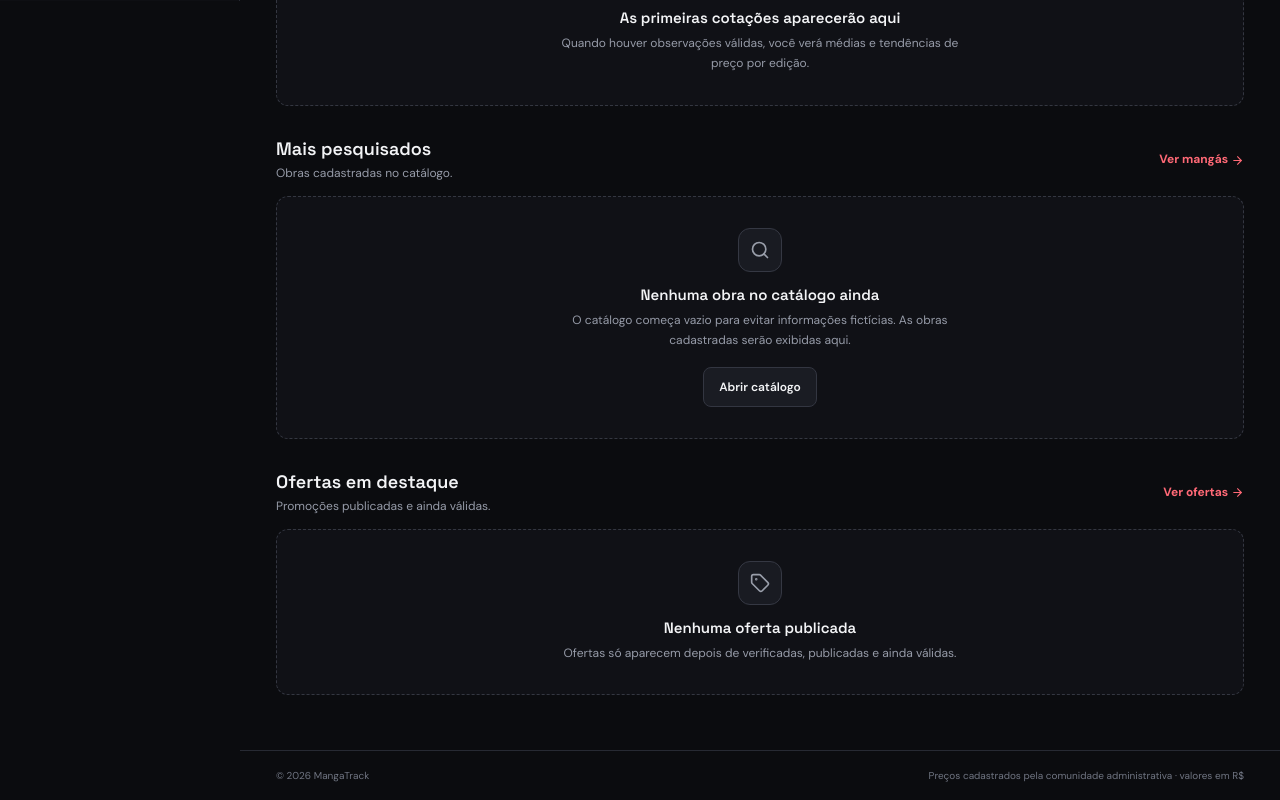
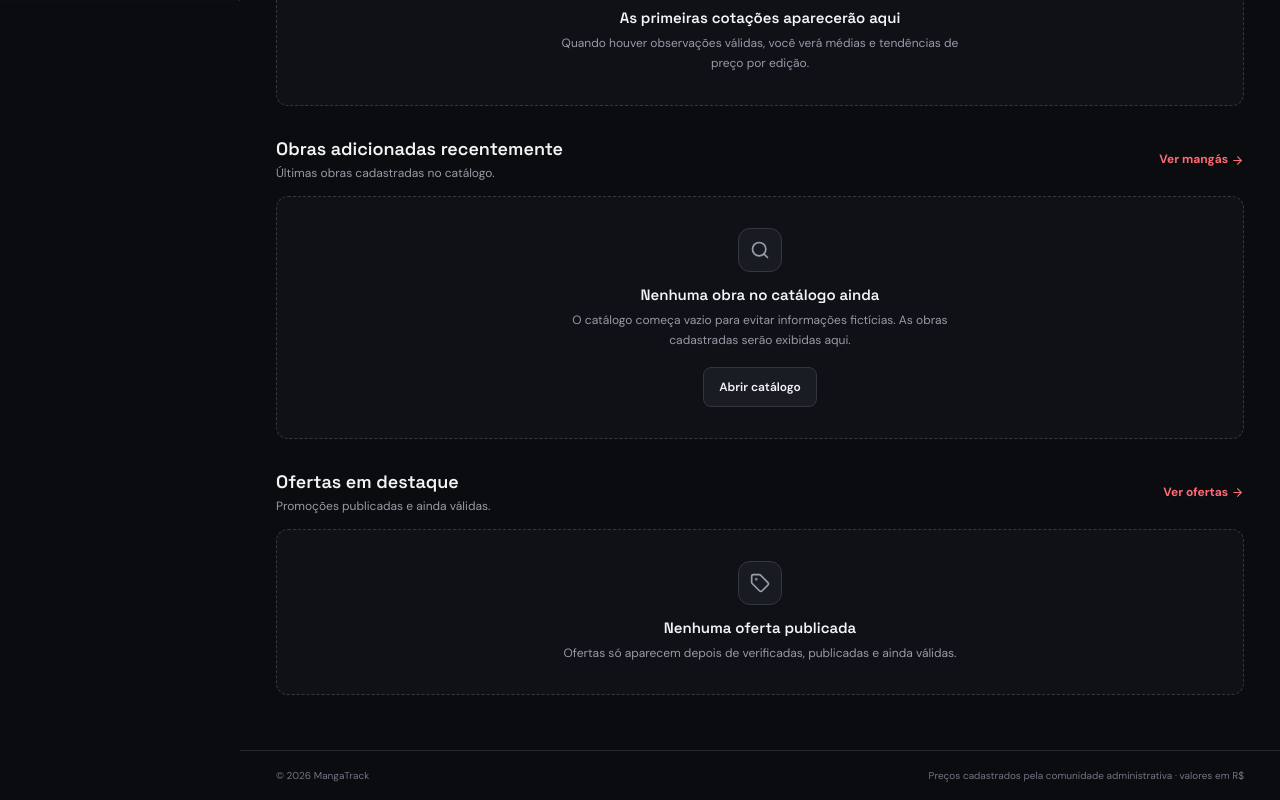
Before and after one commit to plpa12/MangaTrack, a Next.js app: page / in a window 1280 px wide. Shown: the part 799-1599 px from the top of the page. Built offline with nearby package versions, Linux system fonts and the light colour scheme.

Commit message:
copy: label recent manga accurately until popularity tracking exists

```diff
--- a/app/page.tsx
+++ b/app/page.tsx
@@ -26,7 +26,7 @@ export default function HomePage() {
     <section><div className="section-head"><div><h2>Cotações atualizadas</h2><p>Histórico de coleções usadas completas por edição.</p></div><Link href="/quotations" className="section-link">Ver cotações <ArrowRight size={13} style={{display:"inline",verticalAlign:"middle"}}/></Link></div>
       {quotationSummaries.length ? <div className="admin-list">{quotationSummaries.map(({edition,manga,summary}) => <div className="admin-item" key={edition.id}><div><strong>{manga?.title ?? "Obra"} — {edition.name}</strong><small>{summary.observationCount} observações · atualizado em {summary.latestObservedAt ? new Intl.DateTimeFormat("pt-BR",{dateStyle:"medium"}).format(new Date(summary.latestObservedAt)) : "—"}</small></div><strong>{formatBRL(summary.averageCents)}</strong></div>)}</div> : <div className="empty-state"><span className="empty-icon"><TrendingUp size={20}/></span><h3>As primeiras cotações aparecerão aqui</h3><p>Quando houver observações válidas, você verá médias e tendências de preço por edição.</p></div>}
     </section>
-    <section><div className="section-head"><div><h2>Mais pesquisados</h2><p>Obras cadastradas no catálogo.</p></div><Link href="/mangas" className="section-link">Ver mangás <ArrowRight size={13} style={{display:"inline",verticalAlign:"middle"}}/></Link></div>
+    <section><div className="section-head"><div><h2>Obras adicionadas recentemente</h2><p>Últimas obras cadastradas no catálogo.</p></div><Link href="/mangas" className="section-link">Ver mangás <ArrowRight size={13} style={{display:"inline",verticalAlign:"middle"}}/></Link></div>
       {recentMangas.length ? <div className="manga-grid">{recentMangas.map((manga) => <Link className="manga-card" href={`/mangas/${manga.id}`} key={manga.id}>{manga.coverUrl ? <img className="manga-cover" src={manga.coverUrl} alt={`Capa de ${manga.title}`} loading="lazy"/> : <div className="cover-placeholder"><BookOpen size={25}/></div>}<strong>{manga.title}</strong><span>{manga.author}</span></Link>)}</div> : <div className="empty-state"><span className="empty-icon"><Search size={20}/></span><h3>Nenhuma obra no catálogo ainda</h3><p>O catálogo começa vazio para evitar informações fictícias. As obras cadastradas serão exibidas aqui.</p><Link href="/mangas" className="button">Abrir catálogo</Link></div>}
     </section>
     <section><div className="section-head"><div><h2>Ofertas em destaque</h2><p>Promoções publicadas e ainda válidas.</p></div><Link href="/offers" className="section-link">Ver ofertas <ArrowRight size={13} style={{display:"inline",verticalAlign:"middle"}}/></Link></div>
```
